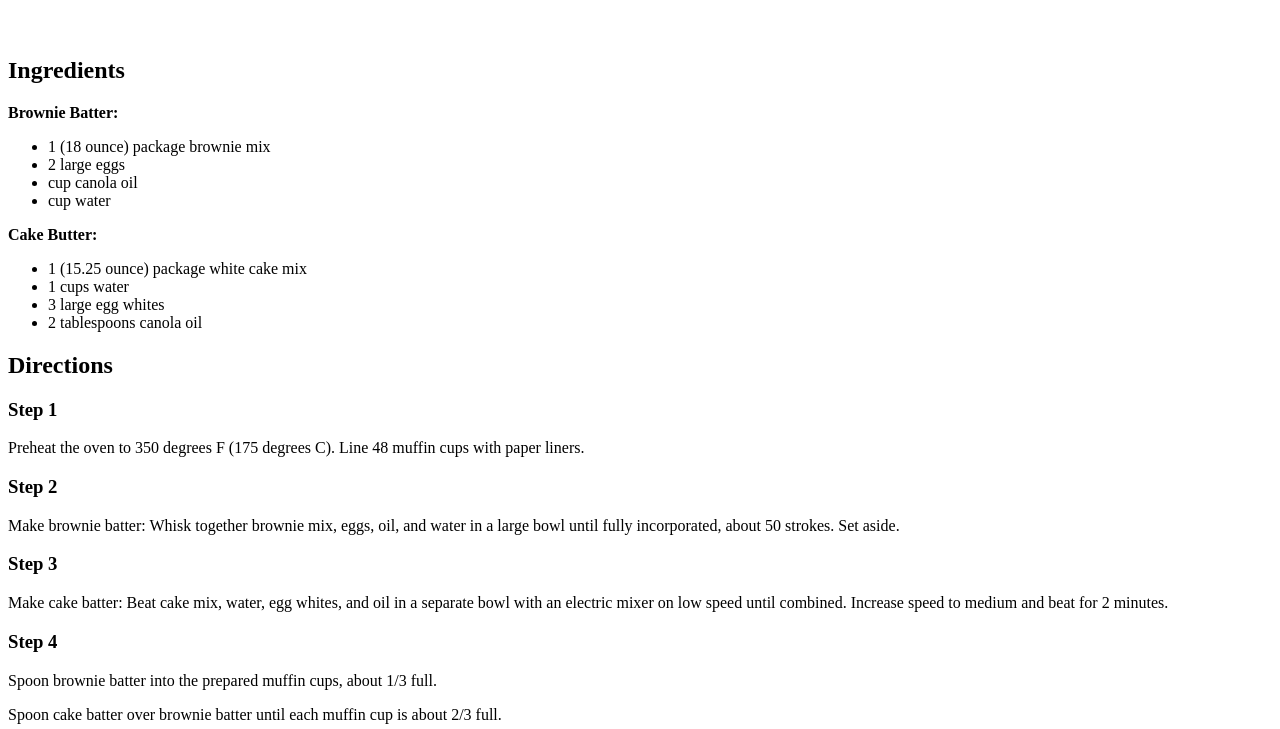
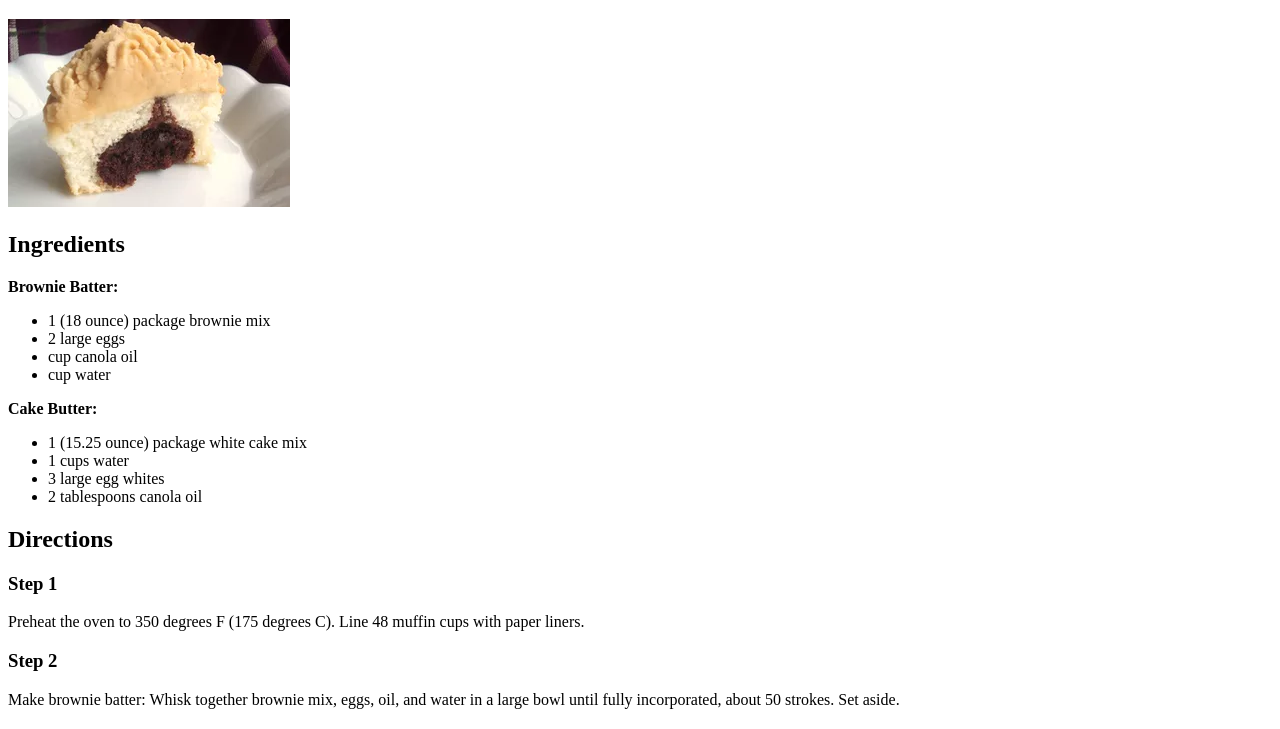
Before and after one commit to dankomoro/odin-recipe, a plain HTML site: page cupcake.html in a window 1280 px wide. Shown: the part 61-790 px from the top of the page. Drawn offline with Linux system fonts and the light colour scheme.

Commit message:
link edit

```diff
--- a/cupcake.html
+++ b/cupcake.html
@@ -8,7 +8,7 @@
 </head>
 <body>
     <h1>Cupcake Recipe</h1>
-    <img src="../odin-recipes/cupcake.webp" alt=""> <!--Use the img icon to import cupcake pic from recipes folder-->
+    <img src="../odin-recipe/cupcake.webp" alt=""> <!--Use the img icon to import cupcake pic from recipes folder-->
     <h2>Ingredients</h2>
     <p><strong>Brownie Batter:</strong></p>
     <ul>
```
